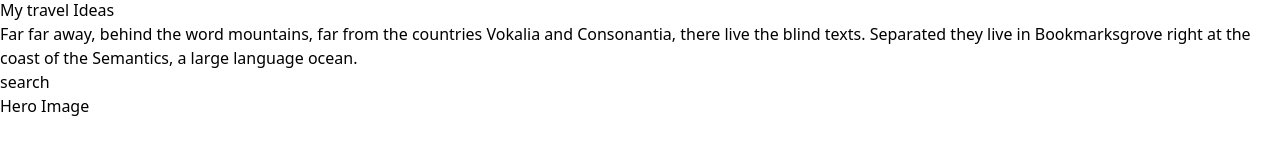
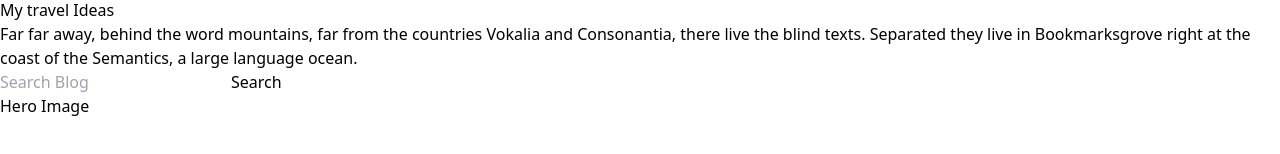
Before and after one commit to donyavirad/weblog, a Next.js app: page / in a window 1280 px wide. Shown: the part 224-378 px from the top of the page. Built offline with nearby package versions, Linux system fonts and the light colour scheme; what @material-tailwind/react would draw is missing.

Commit message:
feat (search): :sparkles: create serach component and add to hero

```diff
--- a/components/hero/index.js
+++ b/components/hero/index.js
@@ -1,4 +1,5 @@
 import Carousel from "./carousel";
+import Search from "./search";
 
 const Hero = () => {
     return (
@@ -8,7 +9,9 @@ const Hero = () => {
                     <span>My Experience Blog</span>
                 </div>
                 <Carousel/>
-                <div>search</div>
+                <div>
+                    <Search/>
+                </div>
             </div>
             <div>Hero Image</div>
         </div>
--- /dev/null
+++ b/components/hero/search.js
@@ -0,0 +1,18 @@
+import { Button } from "@material-tailwind/react/components/Button";
+
+const Search = () => {
+    return (
+        <div className="flex items-center">
+            <input
+                type={"text"}
+                className="h-14 py-0 px-4 shadow-md rounded-none rounded-tl-lg rounded-bl-lg font-Montserrat-Regular text-gray-800 focus-visible:outline-none placeholder:text-[#00000020]"
+                placeholder="Search Blog"
+            />
+            <Button variant="text" color="white" className="h-14 w-full px-10 bg-gradient-to-r from-green-brighter to-green-darker  font-Montserrat-Regular rounded-none rounded-tr-lg rounded-br-lg ">
+                Search
+            </Button>
+        </div>
+    );
+};
+
+export default Search;
```
